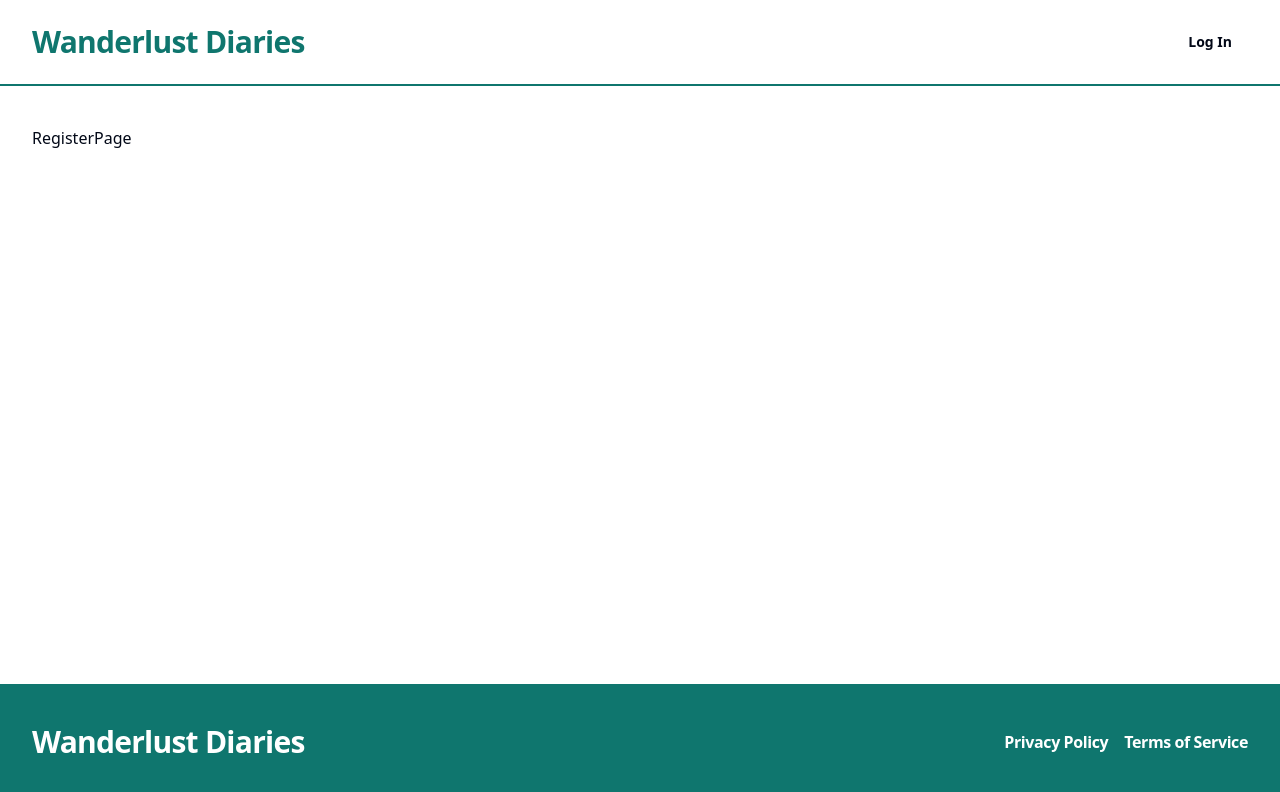
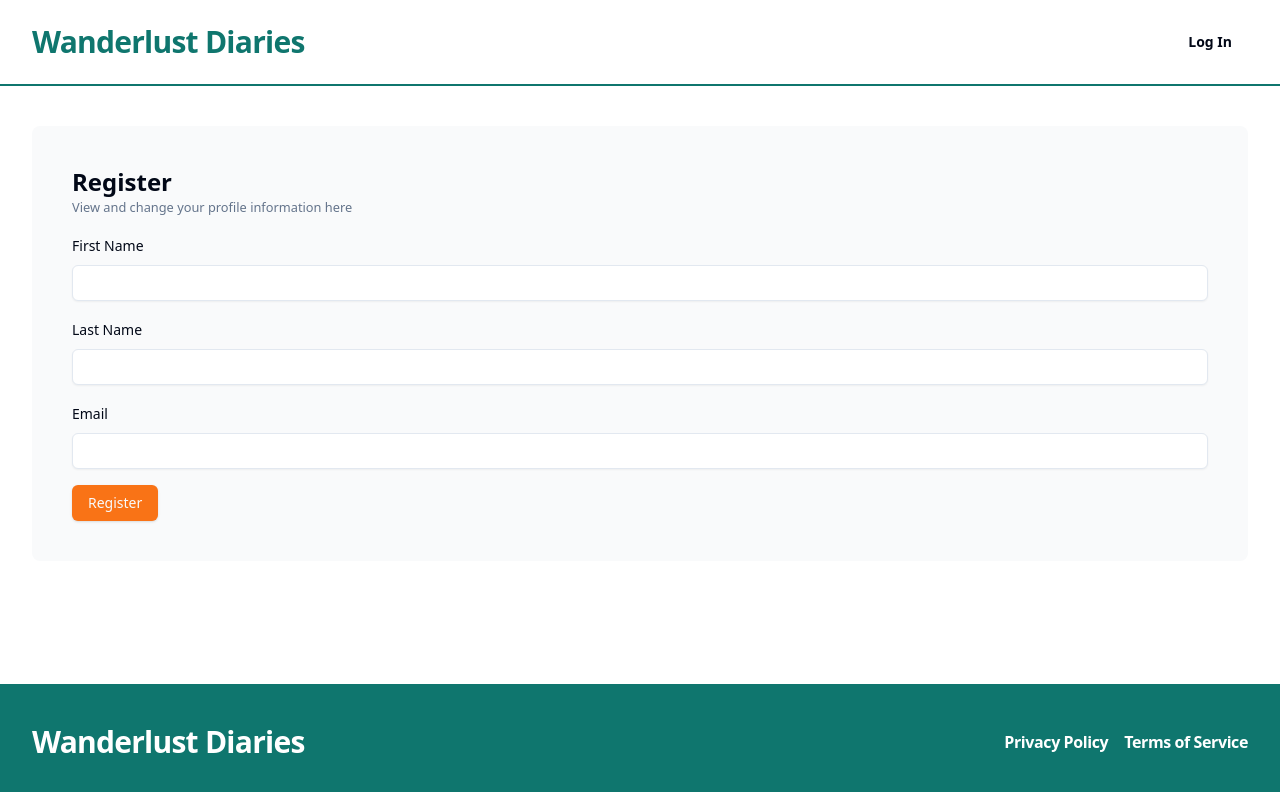
Before and after one commit to Madhushani-29/Blog-App-Frontend, a React (Vite) app: page /register in a window 1280 px wide. Shown: the top 792 px of the page. Built offline with nearby package versions, Linux system fonts and the light colour scheme.

Commit message:
registration form created

```diff
--- a/package.json
+++ b/package.json
@@ -10,9 +10,11 @@
     "preview": "vite preview"
   },
   "dependencies": {
+    "@hookform/resolvers": "^3.4.2",
     "@radix-ui/react-dialog": "^1.0.5",
     "@radix-ui/react-dropdown-menu": "^2.0.6",
     "@radix-ui/react-icons": "^1.3.0",
+    "@radix-ui/react-label": "^2.0.2",
     "@radix-ui/react-separator": "^1.0.3",
     "@radix-ui/react-slot": "^1.0.2",
     "class-variance-authority": "^0.7.0",
@@ -21,11 +23,13 @@
     "lucide-react": "^0.381.0",
     "react": "^18.3.1",
     "react-dom": "^18.2.0",
+    "react-hook-form": "^7.51.5",
     "react-router-dom": "^6.23.1",
     "router": "^1.3.8",
     "sonner": "^1.4.41",
     "tailwind-merge": "^2.3.0",
-    "tailwindcss-animate": "^1.0.7"
+    "tailwindcss-animate": "^1.0.7",
+    "zod": "^3.23.8"
   },
   "devDependencies": {
     "@types/node": "^20.13.0",
--- /dev/null
+++ b/src/components/LoadingButton.tsx
@@ -0,0 +1,13 @@
+import { Loader2 } from "lucide-react";
+import { Button } from "./ui/button";
+
+const LoadingButton = () => {
+  return (
+    <Button disabled>
+      <Loader2 className="mr-2 h-4 w-4 animate-spin" />
+      Loading
+    </Button>
+  );
+};
+
+export default LoadingButton;
--- /dev/null
+++ b/src/components/ui/form.tsx
@@ -0,0 +1,176 @@
+import * as React from "react"
+import * as LabelPrimitive from "@radix-ui/react-label"
+import { Slot } from "@radix-ui/react-slot"
+import {
+  Controller,
+  ControllerProps,
+  FieldPath,
+  FieldValues,
+  FormProvider,
+  useFormContext,
+} from "react-hook-form"
+
+import { cn } from "@/lib/utils"
+import { Label } from "@/components/ui/label"
+
+const Form = FormProvider
+
+type FormFieldContextValue<
+  TFieldValues extends FieldValues = FieldValues,
+  TName extends FieldPath<TFieldValues> = FieldPath<TFieldValues>
+> = {
+  name: TName
+}
+
+const FormFieldContext = React.createContext<FormFieldContextValue>(
+  {} as FormFieldContextValue
+)
+
+const FormField = <
+  TFieldValues extends FieldValues = FieldValues,
+  TName extends FieldPath<TFieldValues> = FieldPath<TFieldValues>
+>({
+  ...props
+}: ControllerProps<TFieldValues, TName>) => {
+  return (
+    <FormFieldContext.Provider value={{ name: props.name }}>
+      <Controller {...props} />
+    </FormFieldContext.Provider>
+  )
+}
+
+const useFormField = () => {
+  const fieldContext = React.useContext(FormFieldContext)
+  const itemContext = React.useContext(FormItemContext)
+  const { getFieldState, formState } = useFormContext()
+
+  const fieldState = getFieldState(fieldContext.name, formState)
+
+  if (!fieldContext) {
+    throw new Error("useFormField should be used within <FormField>")
+  }
+
+  const { id } = itemContext
+
+  return {
+    id,
+    name: fieldContext.name,
+    formItemId: `${id}-form-item`,
+    formDescriptionId: `${id}-form-item-description`,
+    formMessageId: `${id}-form-item-message`,
+    ...fieldState,
+  }
+}
+
+type FormItemContextValue = {
+  id: string
+}
+
+const FormItemContext = React.createContext<FormItemContextValue>(
+  {} as FormItemContextValue
+)
+
+const FormItem = React.forwardRef<
+  HTMLDivElement,
+  React.HTMLAttributes<HTMLDivElement>
+>(({ className, ...props }, ref) => {
+  const id = React.useId()
+
+  return (
+    <FormItemContext.Provider value={{ id }}>
+      <div ref={ref} className={cn("space-y-2", className)} {...props} />
+    </FormItemContext.Provider>
+  )
+})
+FormItem.displayName = "FormItem"
+
+const FormLabel = React.forwardRef<
+  React.ElementRef<typeof LabelPrimitive.Root>,
+  React.ComponentPropsWithoutRef<typeof LabelPrimitive.Root>
+>(({ className, ...props }, ref) => {
+  const { error, formItemId } = useFormField()
+
+  return (
+    <Label
+      ref={ref}
+      className={cn(error && "text-destructive", className)}
+      htmlFor={formItemId}
+      {...props}
+    />
+  )
+})
+FormLabel.displayName = "FormLabel"
+
+const FormControl = React.forwardRef<
+  React.ElementRef<typeof Slot>,
+  React.ComponentPropsWithoutRef<typeof Slot>
+>(({ ...props }, ref) => {
+  const { error, formItemId, formDescriptionId, formMessageId } = useFormField()
+
+  return (
+    <Slot
+      ref={ref}
+      id={formItemId}
+      aria-describedby={
+        !error
+          ? `${formDescriptionId}`
+          : `${formDescriptionId} ${formMessageId}`
+      }
+      aria-invalid={!!error}
+      {...props}
+    />
+  )
+})
+FormControl.displayName = "FormControl"
+
+const FormDescription = React.forwardRef<
+  HTMLParagraphElement,
+  React.HTMLAttributes<HTMLParagraphElement>
+>(({ className, ...props }, ref) => {
+  const { formDescriptionId } = useFormField()
+
+  return (
+    <p
+      ref={ref}
+      id={formDescriptionId}
+      className={cn("text-[0.8rem] text-muted-foreground", className)}
+      {...props}
+    />
+  )
+})
+FormDescription.displayName = "FormDescription"
+
+const FormMessage = React.forwardRef<
+  HTMLParagraphElement,
+  React.HTMLAttributes<HTMLParagraphElement>
+>(({ className, children, ...props }, ref) => {
+  const { error, formMessageId } = useFormField()
+  const body = error ? String(error?.message) : children
+
+  if (!body) {
+    return null
+  }
+
+  return (
+    <p
+      ref={ref}
+      id={formMessageId}
+      className={cn("text-[0.8rem] font-medium text-destructive", className)}
+      {...props}
+    >
+      {body}
+    </p>
+  )
+})
+FormMessage.displayName = "FormMessage"
+
+export {
+  useFormField,
+  Form,
+  FormItem,
+  FormLabel,
+  FormControl,
+  FormDescription,
+  FormMessage,
+  FormField,
+}
--- /dev/null
+++ b/src/components/ui/input.tsx
@@ -0,0 +1,25 @@
+import * as React from "react"
+
+import { cn } from "@/lib/utils"
+
+export interface InputProps
+  extends React.InputHTMLAttributes<HTMLInputElement> {}
+
+const Input = React.forwardRef<HTMLInputElement, InputProps>(
+  ({ className, type, ...props }, ref) => {
+    return (
+      <input
+        type={type}
+        className={cn(
+          "flex h-9 w-full rounded-md border border-input bg-transparent px-3 py-1 text-sm shadow-sm transition-colors file:border-0 file:bg-transparent file:text-sm file:font-medium placeholder:text-muted-foreground focus-visible:outline-none focus-visible:ring-1 focus-visible:ring-ring disabled:cursor-not-allowed disabled:opacity-50",
+          className
+        )}
+        ref={ref}
+        {...props}
+      />
+    )
+  }
+)
+Input.displayName = "Input"
+
+export { Input }
--- /dev/null
+++ b/src/components/ui/label.tsx
@@ -0,0 +1,24 @@
+import * as React from "react"
+import * as LabelPrimitive from "@radix-ui/react-label"
+import { cva, type VariantProps } from "class-variance-authority"
+
+import { cn } from "@/lib/utils"
+
+const labelVariants = cva(
+  "text-sm font-medium leading-none peer-disabled:cursor-not-allowed peer-disabled:opacity-70"
+)
+
+const Label = React.forwardRef<
+  React.ElementRef<typeof LabelPrimitive.Root>,
+  React.ComponentPropsWithoutRef<typeof LabelPrimitive.Root> &
+    VariantProps<typeof labelVariants>
+>(({ className, ...props }, ref) => (
+  <LabelPrimitive.Root
+    ref={ref}
+    className={cn(labelVariants(), className)}
+    {...props}
+  />
+))
+Label.displayName = LabelPrimitive.Root.displayName
+
+export { Label }
--- /dev/null
+++ b/src/form/UserRegistrationForm.tsx
@@ -0,0 +1,103 @@
+import { useForm } from "react-hook-form";
+import { z } from "zod";
+import { zodResolver } from "@hookform/resolvers/zod";
+import {
+    Form,
+    FormControl,
+    FormDescription,
+    FormField,
+    FormItem,
+    FormLabel,
+    FormMessage,
+} from "@/components/ui/form";
+import { Input } from "@/components/ui/input";
+import { Button } from "@/components/ui/button";
+
+const registrationFormSchema = z.object({
+    firstName: z.string().min(1, {message:"First name is required"}),
+    lastName: z.string().min(1, {message:"Last name is required"}),
+    email: z.string().email({message:"This is not a valid email."}),
+    //password: z.string().min(6, {message:"Password must contain at least 6 characters"}),
+    //confirm: z.string(),
+})/*.refine((data) => data.password === data.confirm, {
+    message: "Passwords don't match",
+    path: ["confirm"],
+})*/;
+
+export type UserRegisterFormData = z.infer<typeof registrationFormSchema>;
+
+type Props = {
+    onSave: (userRegistrationData: UserRegisterFormData) => void;
+    title?: string;
+    buttonText?: string;
+};
+
+const UserRegistrationForm = ({
+    onSave,
+    title,
+    buttonText,
+}: Props) => {
+    const form = useForm<UserRegisterFormData>({
+        resolver: zodResolver(registrationFormSchema),
+    });
+
+    return (
+        <Form {...form}>
+            <form
+                onSubmit={form.handleSubmit(onSave)}
+                className="space-y-4 bg-gray-50 rounded-lg md:p-10"
+            >
+                <div>
+                    <h2 className="text-2xl font-bold">{title}</h2>
+                    <FormDescription>
+                        View and change your profile information here
+                    </FormDescription>
+                </div>
+                <FormField
+                    control={form.control}
+                    name="firstName"
+                    render={({ field }) => (
+                        <FormItem>
+                            <FormLabel>First Name</FormLabel>
+                            <FormControl>
+                                <Input {...field} className="bg-white" />
+                            </FormControl>
+                            <FormMessage />
+                        </FormItem>
+                    )}
+                />
+                <FormField
+                    control={form.control}
+                    name="lastName"
+                    render={({ field }) => (
+                        <FormItem>
+                            <FormLabel>Last Name</FormLabel>
+                            <FormControl>
+                                <Input {...field} className="bg-white" />
+                            </FormControl>
+                            <FormMessage />
+                        </FormItem>
+                    )}
+                />
+                <FormField
+                    control={form.control}
+                    name="email"
+                    render={({ field }) => (
+                        <FormItem>
+                            <FormLabel>Email</FormLabel>
+                            <FormControl>
+                                <Input {...field} className="bg-white" />
+                            </FormControl>
+                            <FormMessage />
+                        </FormItem>
+                    )}
+                />
+                <Button type="submit" className="bg-orange-500">
+                    {buttonText}
+                </Button>
+            </form>
+        </Form>
+    );
+};
+
+export default UserRegistrationForm;
--- a/src/pages/RegisterPage.tsx
+++ b/src/pages/RegisterPage.tsx
@@ -1,6 +1,12 @@
+import UserRegistrationForm, { UserRegisterFormData } from "@/form/UserRegistrationForm"
+
 const RegisterPage = () => {
+    const userRegistration=(userRegistrationData: UserRegisterFormData)=>{
+        console.log(userRegistrationData);
+    }
+
   return (
-    <div>RegisterPage</div>
+    <UserRegistrationForm onSave={userRegistration} title="Register" buttonText="Register"/>
   )
 }
 
```
Also changed, not shown: src/types.ts (added, +8 -0 lines), 1 other file (tests, documents, lock files or other folders).
